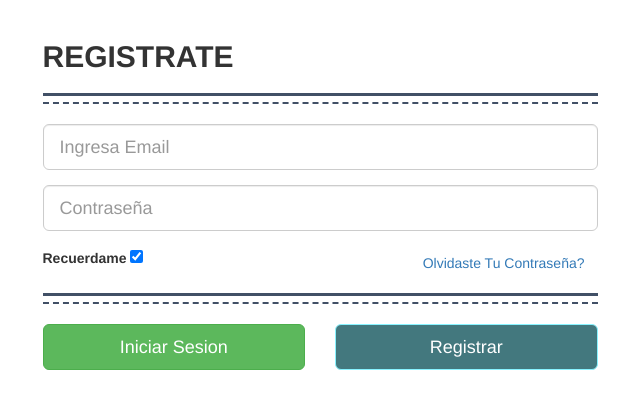
After one commit to diegoferose/portalWebUltimo, a PHP site: the page made by view/seguridad/iniciar.html.php in a window 1280 px wide. The commit adds this page. Shown: the top 409 px of the page, without its empty margins (320-960 px from the left). Run offline with PHP 8.4, Linux system fonts and the light colour scheme; the template is opened without the code that fills it, so the values that code supplies are empty; some libraries are stand-ins or nearby versions.

Commit message:
Nuevo Formulario Iniciar sesion

```diff
--- a/config/config.php
+++ b/config/config.php
@@ -4,8 +4,8 @@ use FStudio\myConfig as config;
 
 $config = new config();
 
-$config->setPath('C:/xampp/htdocs/portalFinal/');
-$config->setUrl('http://localhost/portalFinal/web/');
+$config->setPath('C:/xampp/htdocs/portalWebUltimo/');
+$config->setUrl('http://localhost/portalWebUltimo/web/');
 
 $config->setDriver('mysql');
 $config->setHost('localhost');
--- /dev/null
+++ b/view/seguridad/iniciar.html.php
@@ -0,0 +1,40 @@
+<?php include $fsConfig->getPath() . 'view/parcial/head.php'; ?>
+
+<div class="container">
+
+<div class="row" style="margin-top:20px">
+    <div class="col-xs-12 col-sm-8 col-md-6 col-sm-offset-2 col-md-offset-3">
+		<form role="form">
+			<fieldset>
+				<h2>Registrate</h2>
+				<hr class="colorgraph">
+				<div class="form-group">
+                    <input type="email" name="email" id="email" class="form-control input-lg" placeholder="Ingresa Email">
+				</div>
+				<div class="form-group">
+                    <input type="password" name="password" id="password" class="form-control input-lg" placeholder="Contraseña">
+				</div>
+				<span class="button-checkbox">
+					<label>Recuerdame</label>
+                    <input type="checkbox" name="remember_me" id="remember_me" checked="checked">
+					<a href="" class="btn btn-link pull-right">Olvidaste Tu Contraseña?</a>
+				</span>
+				<hr class="colorgraph">
+				<div class="row">
+					<div class="col-xs-6 col-sm-6 col-md-6">
+                        <input type="submit" class="btn btn-lg btn-success btn-block" value="Iniciar Sesion">
+					</div>
+					<div class="col-xs-6 col-sm-6 col-md-6">
+						<a href="" class="btn btn-lg btn-primary btn-block">Registrar</a>
+					</div>
+				</div>
+			</fieldset>
+		</form>
+	</div>
+</div>
+
+</div>
+
+
+
+<?php include $fsConfig->getPath() . 'view/parcial/foot.php'; ?>
```
Also changed, not shown: controller/seguridad/iniciar.Class.php (added, +17 -0 lines), view/portal/index.html.php (+7 -50 lines).
